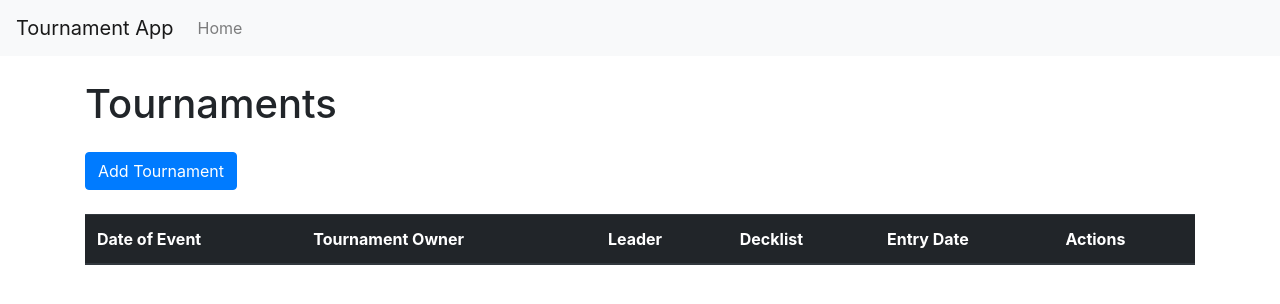
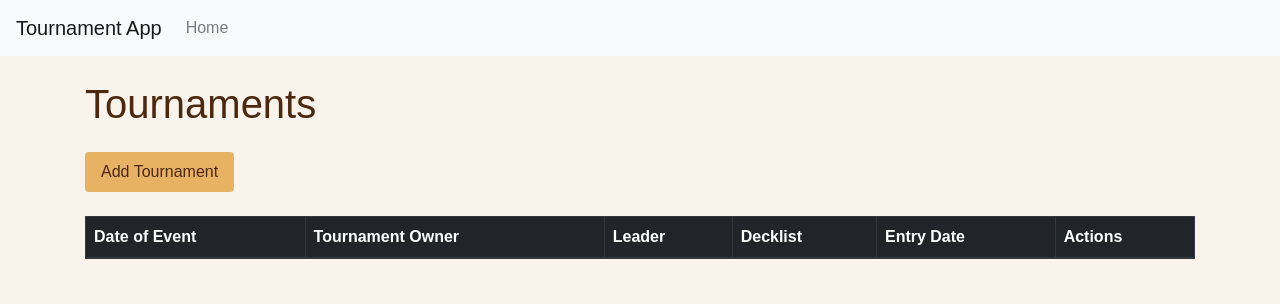
Before and after one commit to lozo6/optcgTournamentTracker, a Django app: page / in a window 1280 px wide. Shown: the top 304 px of the page. Run offline with Django 4.2, Linux system fonts and the light colour scheme; data that the repository does not hold is empty; some libraries are stand-ins or nearby versions.

Commit message:
added styles.css and cleaned up code

```diff
--- /dev/null
+++ b/tournament_project/static/tournaments/styles.css
@@ -0,0 +1,69 @@
+/* styles.css */
+
+/* Body */
+body {
+  font-family: "Red Hat Display", sans-serif;
+  background-color: #f9f3eb; /* Cream */
+  color: #4c280f; /* Earthy Brown */
+}
+
+/* Header */
+.header {
+  background-color: #a2c7c1; /* Soft Blue */
+  color: #4c280f; /* Earthy Brown */
+  padding: 20px;
+  text-align: center;
+}
+
+/* Navigation */
+.navbar {
+  background-color: #a2c7c1; /* Soft Blue */
+}
+
+.navbar-brand {
+  color: #4c280f; /* Earthy Brown */
+}
+
+.navbar-nav .nav-link {
+  color: #4c280f; /* Earthy Brown */
+}
+
+.navbar-nav .nav-link:hover {
+  color: #e8b265; /* Warm Yellow */
+}
+
+/* Buttons */
+.btn {
+  background-color: #a2c7c1; /* Soft Blue */
+  color: #4c280f; /* Earthy Brown */
+  border: none;
+  padding: 8px 16px;
+  border-radius: 4px;
+  cursor: pointer;
+}
+
+.btn-primary {
+  background-color: #e8b265; /* Warm Yellow */
+}
+
+.btn-secondary {
+  background-color: #7fad64; /* Soft Green */
+}
+
+/* Table */
+.table {
+  width: 100%;
+  border-collapse: collapse;
+}
+
+.table th,
+.table td {
+  border: 1px solid #a2c7c1; /* Soft Blue */
+  padding: 8px;
+  text-align: left;
+}
+
+.table th {
+  background-color: #a2c7c1; /* Soft Blue */
+  color: #4c280f; /* Earthy Brown */
+}
--- a/tournament_project/tournaments/templates/tournaments/tournament_confirm_delete.html
+++ b/tournament_project/tournaments/templates/tournaments/tournament_confirm_delete.html
@@ -1,3 +1,4 @@
+{% load static %}
 <!DOCTYPE html>
 <html>
   <head>
@@ -5,6 +6,11 @@
     <link
       href="https://maxcdn.bootstrapcdn.com/bootstrap/4.0.0/css/bootstrap.min.css"
       rel="stylesheet"
+    />
+    <link
+      rel="stylesheet"
+      type="text/css"
+      href="{% static 'tournaments/styles.css' %}"
     />
   </head>
   <body>
--- a/tournament_project/tournaments/templates/tournaments/tournament_detail.html
+++ b/tournament_project/tournaments/templates/tournaments/tournament_detail.html
@@ -1,3 +1,4 @@
+{% load static %}
 <!DOCTYPE html>
 <html>
   <head>
@@ -5,6 +6,11 @@
     <link
       href="https://maxcdn.bootstrapcdn.com/bootstrap/4.0.0/css/bootstrap.min.css"
       rel="stylesheet"
+    />
+    <link
+      rel="stylesheet"
+      type="text/css"
+      href="{% static 'tournaments/styles.css' %}"
     />
   </head>
   <body>
--- a/tournament_project/tournaments/templates/tournaments/tournament_list.html
+++ b/tournament_project/tournaments/templates/tournaments/tournament_list.html
@@ -1,3 +1,4 @@
+{% load static %}
 <!DOCTYPE html>
 <html>
   <head>
@@ -5,6 +6,11 @@
     <link
       href="https://maxcdn.bootstrapcdn.com/bootstrap/4.0.0/css/bootstrap.min.css"
       rel="stylesheet"
+    />
+    <link
+      rel="stylesheet"
+      type="text/css"
+      href="{% static 'tournaments/styles.css' %}"
     />
   </head>
   <body>
```
Also changed, not shown: tournament_project/tournament_project/settings.py (+6 -1 lines), tournament_project/tournaments/templates/tournaments/tournament_form.html (+8 -2 lines).
